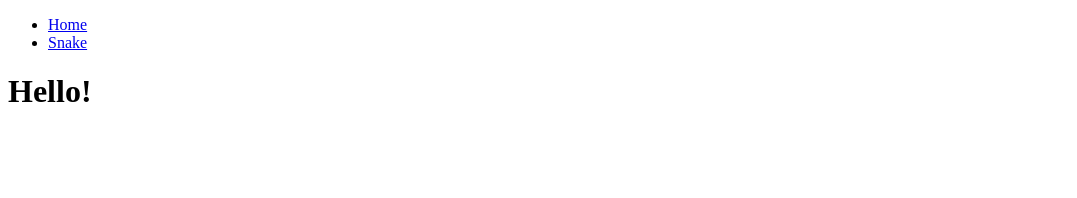
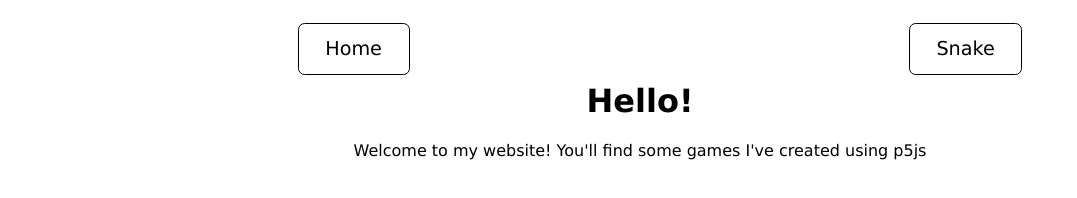
Before and after one commit to EdwardRees/Simple-Web-Server-Example, a website: page profile/index.html in a window 1280 px wide. Shown: the whole page, without its empty margins (0-1077 px from the left). Drawn offline with Linux system fonts and the light colour scheme.

Commit message:
Updated main page

```diff
--- a/profile/index.html
+++ b/profile/index.html
@@ -12,6 +12,9 @@
         <li><a href="/snake">Snake</a></li>
       </ul>
     </nav>
-    <h1>Hello!</h1>
+    <div class="text-center">
+      <h1>Hello!</h1>
+      <p>Welcome to my website! You'll find some games I've created using p5js</p>
+    </div>
   </body>
 </html>
--- a/profile/style.css
+++ b/profile/style.css
@@ -0,0 +1,30 @@
+body {
+  font-family:'Lucida Sans', 'Lucida Sans Regular', 'Lucida Grande', 'Lucida Sans Unicode', Geneva, Verdana, sans-serif;
+}
+nav {
+  padding-top: 10pt;
+}
+nav ul {
+  display: flex;
+  flex-direction: row;
+  justify-content: space-around;
+  flex: 1;
+}
+nav li {
+  font-size: 1.2rem;
+  list-style: none;
+}
+nav li a {
+  color: #000;
+  text-decoration: none;
+  border-radius: 5pt;
+  padding: 10pt 20pt;
+  border: 1pt solid #000;
+}
+nav li a:hover {
+  background-color: #000;
+  color: #fff;
+}
+.text-center {
+  text-align: center;
+}
```
